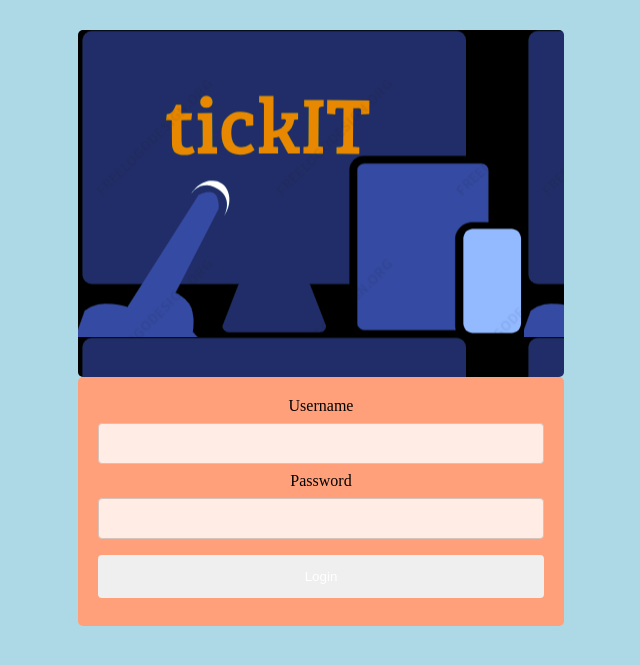
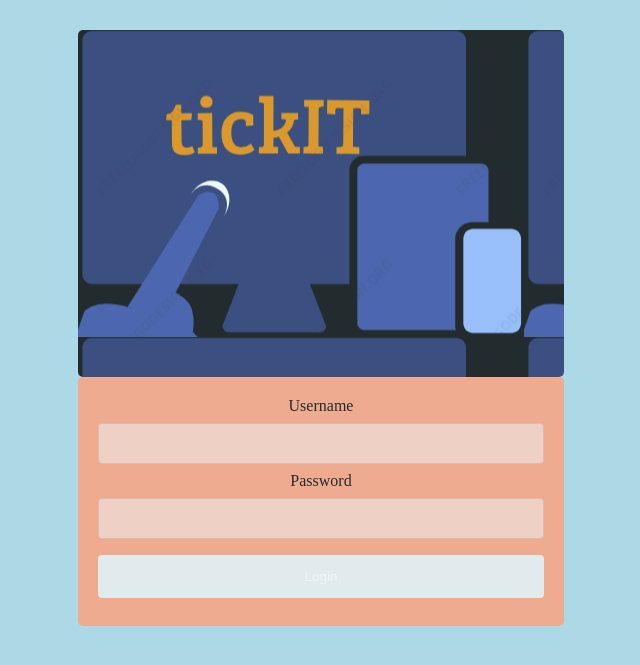
Before and after one commit to capstone-commerce/tickIT, a PHP site: page /login.php in a window 1280 px wide. Shown: the top 665 px of the page, without its empty margins (327-967 px from the left). Run offline with PHP 8.4, Linux system fonts and the light colour scheme; data that the repository does not hold is empty.

Commit message:
Update login.css

```diff
--- a/src/static/css/login.css
+++ b/src/static/css/login.css
@@ -19,8 +19,8 @@ display: inline-block;
 border: 1px solid #ccc;
 border-radius: 4px;
 box-sizing: border-box;
-opacity: 0.8;
-filter: alpha(opacity=80);
+opacity: 0.5;
+filter: alpha(opacity=50);
 }
 input[type=submit]{
 width: 100%;
@@ -50,4 +50,6 @@ div{
 border-radius: 5px;
 background-color: lightsalmon;
 padding: 20px;
+opacity: 0.8;
+filter: alpha(opacity=80);
 }
```
